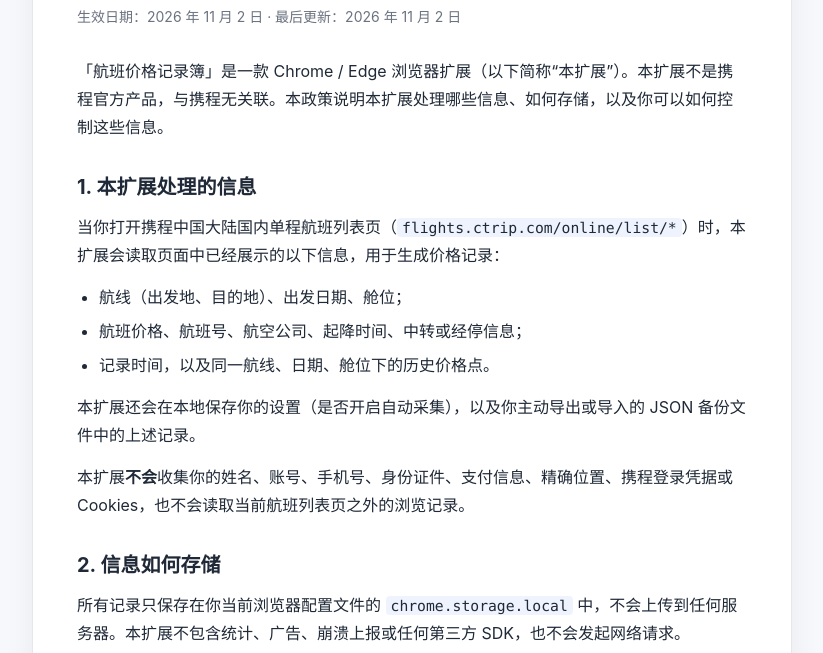
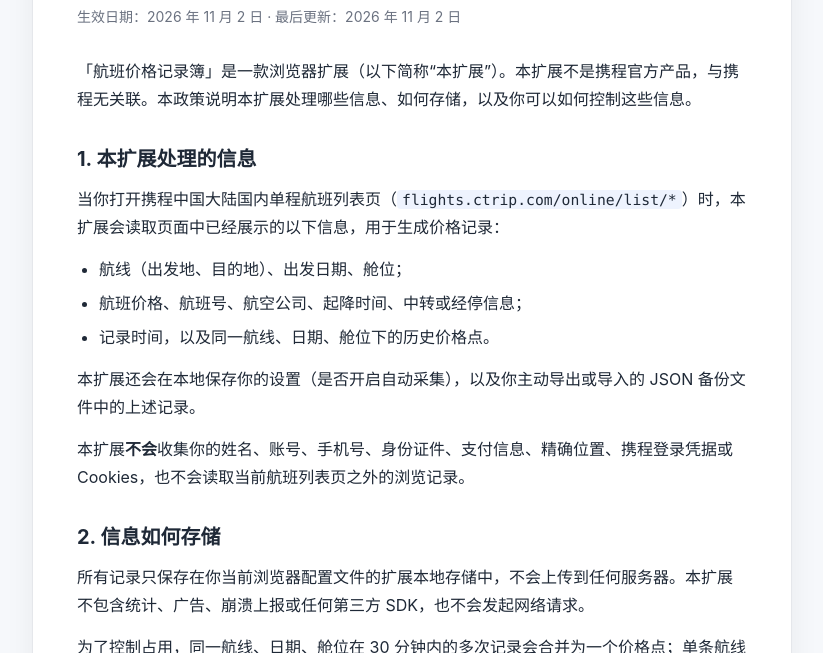
Before and after one commit to akinixy/flight-price-log, a browser extension: page docs/privacy-policy.html in a window 1280 px wide. Shown: the part 147-800 px from the top of the page, without its empty margins (228-1051 px from the left). Drawn offline with Linux system fonts and the light colour scheme.

Commit message:
docs: 商店文案移除其他浏览器引用
Edge 上架文案、隐私政策与 README 不再提及 Chrome；商店说明统一为浏览器扩展。

Co-Authored-By: Claude Fable 5 <noreply@anthropic.com>

```diff
--- a/docs/privacy-policy.html
+++ b/docs/privacy-policy.html
@@ -125,7 +125,7 @@
     <h1>隐私政策</h1>
     <p class="meta">生效日期：2026 年 11 月 2 日 · 最后更新：2026 年 11 月 2 日</p>
 
-    <p>「航班价格记录簿」是一款 Chrome / Edge 浏览器扩展（以下简称“本扩展”）。本扩展不是携程官方产品，与携程无关联。本政策说明本扩展处理哪些信息、如何存储，以及你可以如何控制这些信息。</p>
+    <p>「航班价格记录簿」是一款浏览器扩展（以下简称“本扩展”）。本扩展不是携程官方产品，与携程无关联。本政策说明本扩展处理哪些信息、如何存储，以及你可以如何控制这些信息。</p>
 
     <h2>1. 本扩展处理的信息</h2>
     <p>当你打开携程中国大陆国内单程航班列表页（<code>flights.ctrip.com/online/list/*</code>）时，本扩展会读取页面中已经展示的以下信息，用于生成价格记录：</p>
@@ -138,7 +138,7 @@
     <p>本扩展<strong>不会</strong>收集你的姓名、账号、手机号、身份证件、支付信息、精确位置、携程登录凭据或 Cookies，也不会读取当前航班列表页之外的浏览记录。</p>
 
     <h2>2. 信息如何存储</h2>
-    <p>所有记录只保存在你当前浏览器配置文件的 <code>chrome.storage.local</code> 中，不会上传到任何服务器。本扩展不包含统计、广告、崩溃上报或任何第三方 SDK，也不会发起网络请求。</p>
+    <p>所有记录只保存在你当前浏览器配置文件的扩展本地存储中，不会上传到任何服务器。本扩展不包含统计、广告、崩溃上报或任何第三方 SDK，也不会发起网络请求。</p>
     <p>为了控制占用，同一航线、日期、舱位在 30 分钟内的多次记录会合并为一个价格点；单条航线最多保留 1000 个价格点和 200 条航班明细；最多保存 100 条航线，超出时淘汰最久未更新的航线。</p>
 
     <h2>3. 信息如何使用</h2>
```
Also changed, not shown: 3 other files.
